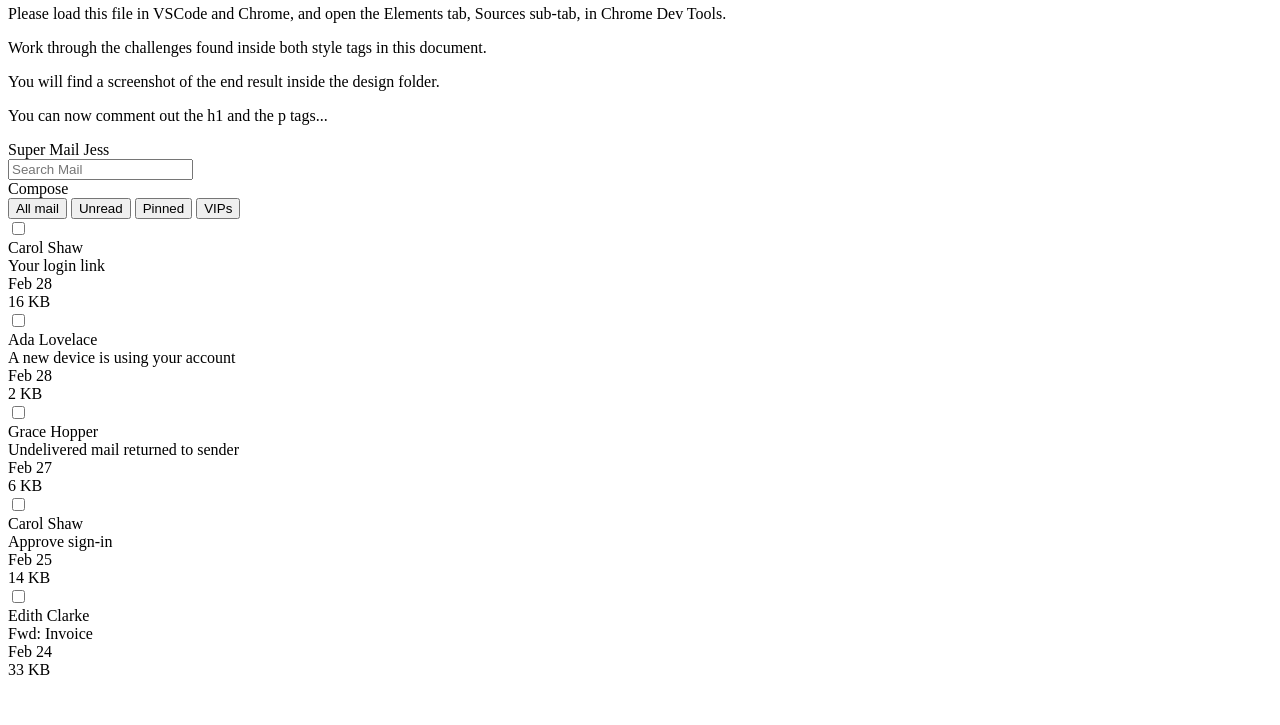
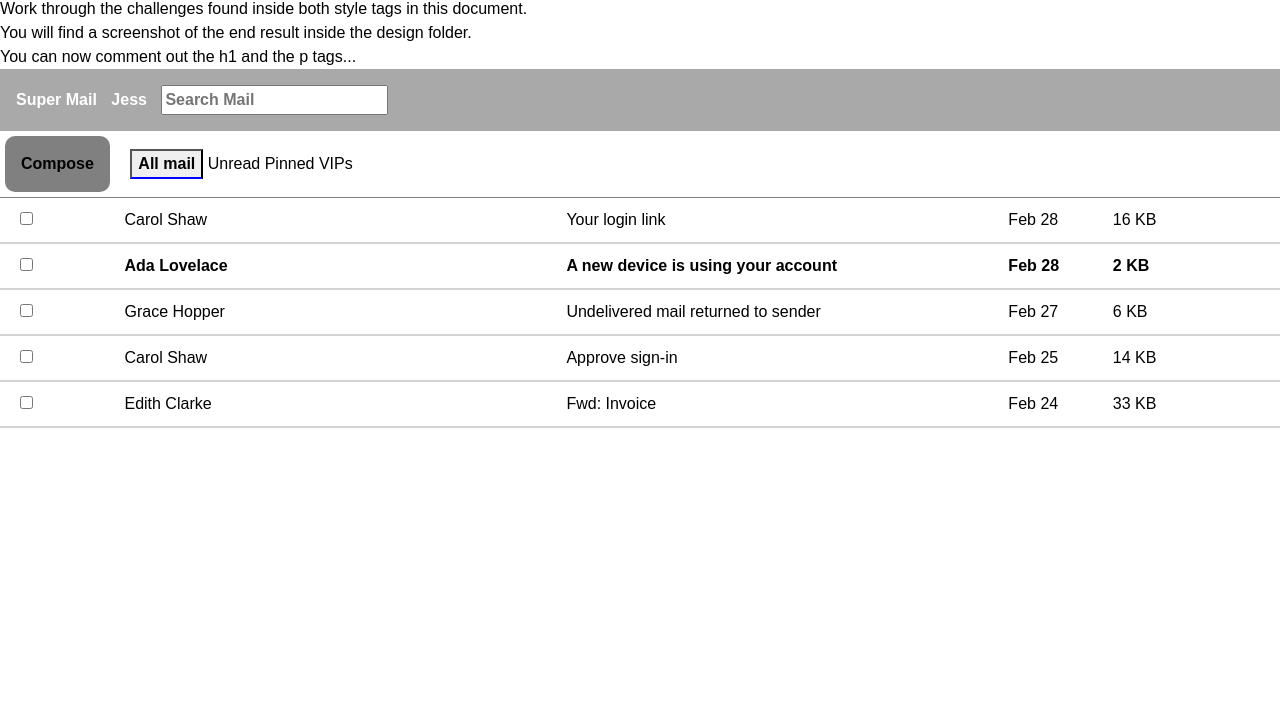
Before and after one commit to WearyCodes/Module4Sprint2, a plain HTML site: page index.html in a window 1280 px wide. Shown: the part 75-800 px from the top of the page. Drawn offline with Linux system fonts and the light colour scheme.

Commit message:
Module 4 Sprint 2 Project

```diff
--- a/index.html
+++ b/index.html
@@ -3,63 +3,112 @@
 
 <head>
   <meta charset="UTF-8">
+  <link rel='stylesheet' href='reset.css'/>
   <style>
     /* 👉 Task 1- Apply the reset found on this page: https://www.joshwcomeau.com/css/custom-css-reset/ */
 
   </style>
+
+
   <style>
     /* 👉 Task 2- Target the body element.
     Apply a font family of Arial to the body element.
     The font property is inherited by descendant (nested) elements. */
-
+body {
+  font-family: Arial, Helvetica, sans-serif;
+}
     /* 👉 Task 3- Target the element with id headerTop.
     Apply white color to the text, some padding using px or rem units, and a dark background color. */
-
+#headerTop {
+  color: white;
+  padding: 1rem;
+  background-color: darkgrey;
+}
     /* 👉 Task 4- Target the divs that are directly nested underneath the id headerTop.
     Make them display as inline block, instead of block.
     This will make them render on the same line. */
-
+.inlineblock {
+  display: inline-block;
+}
     /* 👉 Task 5- Target the spans that are nested inside the id headerTop.
     Make them have some margin on the right.
     This will prevent the spans from crashing against one another. */
-
+.topspan {
+  margin-right: 10px
+}
     /* 👉 Task 6- Target the first span nested inside the element with id headerTop.
     Make it have a font weight of bold, and transform the text to uppercase. */
-
+    #headerTop:nth-of-type(1){
+font-weight: bold;
+    }
     /* 👉 Task 7- Target the id headerBottom.
     Give it a bottom border of 1 pixel, solid gray, and a little bit of padding using px or rem units. */
-
+#headerBottom {
+ border-bottom: 1px solid gray;
+ padding: 5px
+}
     /* 👉 Task 8- Target the divs that are nested directly inside the element with id headerBottom.
     Make them display as inline block, instead of block.
     This will cause them to render on the same line.
     You can consolidate this rule with the one on step. 4 */
-
     /* 👉 Task 9- Target the "Compose" button, although note it's a div instead an actual button.
     Give it color, bold text, background, padding, border radius, margin right, and a cursor of pointer. */
-
+#compbutton {
+  color: black;
+  font-weight: bold;
+  background-color: gray;
+  padding: 1rem;
+  border-radius: 10px;
+  margin-right: 1rem;
+  cursor: pointer;
+}
     /* 👉 Task 10- Research how to remove all the default styling of button elements.
     Target the button elements inside the element with id headerBottom.
     Remove all their styling, give them a bit of margin to the right, and a cursor of pointer. */
-
+ .botbut {
+  background: none;
+	color: inherit;
+	border: none;
+	padding: 0;
+	font: inherit;
+	cursor: pointer;
+	outline: inherit;
+ }
     /* 👉 Task 11- Target the button element inside the id headerBottom that has a class of active
     Make the font weight be bolder, and add a bottom border of 2 pixels solid color (you choose the color).
     Add the class name to the "All mail" button. */
-
+.active {
+  font-weight: bolder;
+  border-bottom: solid 2px blue;
+}
     /* 👉 Task 12- Target all divs directly nested inside elements with a class of email,
     and make them display as inline-block elements.
     This will make each email render all its details in the same line*/
-
+.email>div{
+  display: inline-block;
+}
     /* 👉 Task 13- Target the elements with a class of email.
     Give them some padding, bigger padding to the left, and a bottom border of very light grey. */
-
+.email {
+  padding: 10px 10px 10px 20px;
+  border-bottom: solid 2px lightgray;
+}
     /* 👉 Task 14- Target each div inside the element with a class of email.
     Make the email author and the email subject take 35% of the width of the parent element.
     Make the check, the date and the size take up 8% of the width of the parent element.
     This will arrange the details in visible columns. */
+.email-name, .email-subject {
+  width: 35%;
 
+}
+.email-check, .email-date, .email-size {
+  width: 8%;
+}
     /* 👉 Task 15- Target the second email and have its font weight be bold.
     This will make it look "unread". */
-
+.email:nth-child(2){
+font-weight: bold;
+}
     /* Well done! Check the design file to make sure you are close enough. */
 
   </style>
@@ -77,21 +126,21 @@
   <div>
     <header>
       <div id="headerTop">
-        <div>
-          <span>Super Mail</span>
-          <span>Jess</span>
+        <div class="inlineblock">
+          <span class="topspan">Super Mail</span>
+          <span class="topspan">Jess</span>
         </div>
-        <div>
+        <div class='inlineblock'>
           <input type="text" placeholder="Search Mail" />
         </div>
       </div>
       <div id="headerBottom">
-        <div>Compose</div>
-        <div>
-          <button>All mail</button>
-          <button>Unread</button>
-          <button>Pinned</button>
-          <button>VIPs</button>
+        <div class="inlineblock" id="compbutton">Compose</div>
+        <div class="inlineblock">
+          <button class="active">All mail</button>
+          <button class="botbut">Unread</button>
+          <button class="botbut">Pinned</button>
+          <button class="botbut">VIPs</button>
         </div>
       </div>
     </header>
--- /dev/null
+++ b/reset.css
@@ -0,0 +1,46 @@
+/*
+  1. Use a more-intuitive box-sizing model.
+*/
+*, *::before, *::after {
+    box-sizing: border-box;
+  }
+  /*
+    2. Remove default margin
+  */
+  * {
+    margin: 0;
+  }
+  /*
+    Typographic tweaks!
+    3. Add accessible line-height
+    4. Improve text rendering
+  */
+  body {
+    line-height: 1.5;
+    -webkit-font-smoothing: antialiased;
+  }
+  /*
+    5. Improve media defaults
+  */
+  img, picture, video, canvas, svg {
+    display: block;
+    max-width: 100%;
+  }
+  /*
+    6. Remove built-in form typography styles
+  */
+  input, button, textarea, select {
+    font: inherit;
+  }
+  /*
+    7. Avoid text overflows
+  */
+  p, h1, h2, h3, h4, h5, h6 {
+    overflow-wrap: break-word;
+  }
+  /*
+    8. Create a root stacking context
+  */
+  #root, #__next {
+    isolation: isolate;
+  }
```
